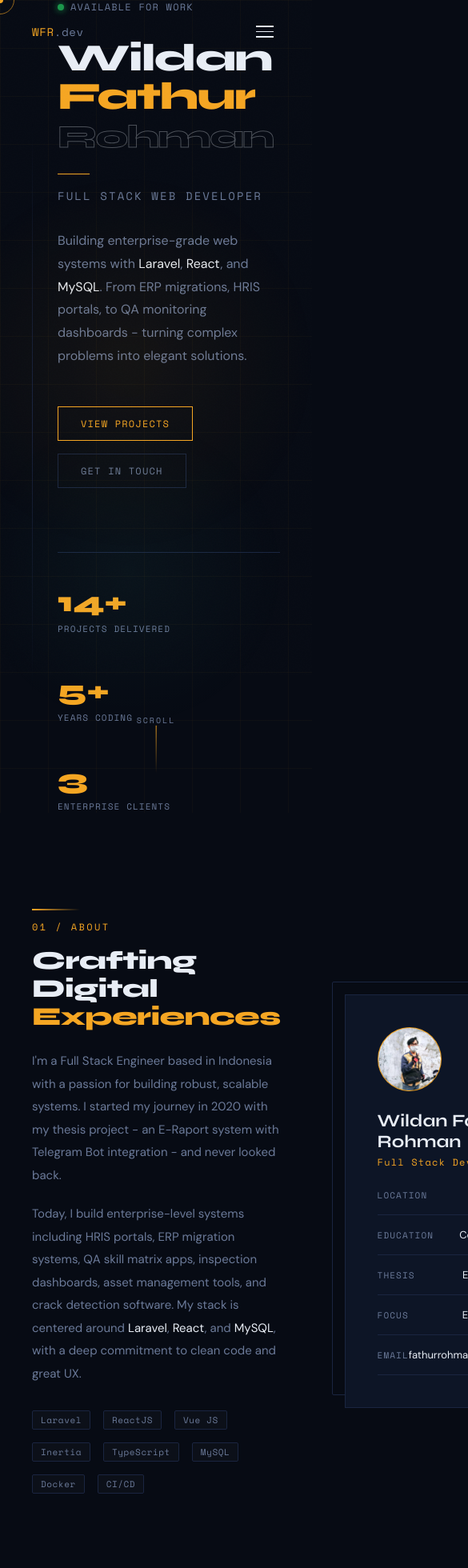
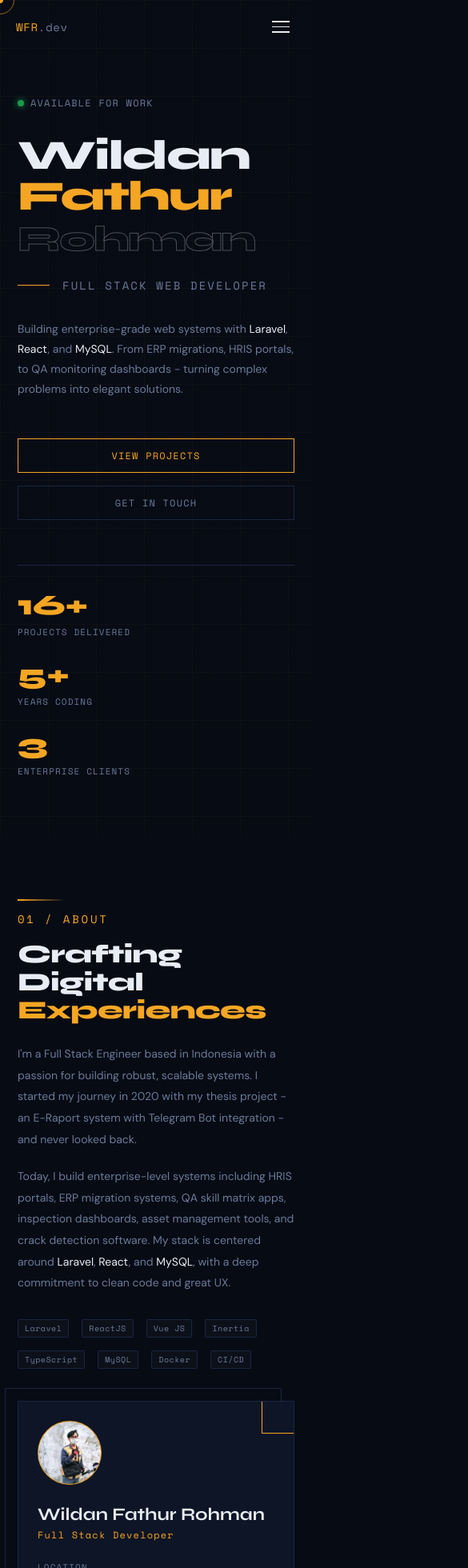
Before and after one commit to wildanfr19/wfr-dev, a Next.js app: page / in a window 390 px wide. Shown: the top 1960 px of the page at 80% size, 585 px wide, since content can reach past the window. Built offline with nearby package versions, Linux system fonts and the light colour scheme.

Commit message:
Improve mobile responsiveness

```diff
--- a/app/globals.css
+++ b/app/globals.css
@@ -137,3 +137,166 @@ body::before {
 @keyframes marquee { from { transform: translateX(0); } to { transform: translateX(-50%); } }
 .marquee-inner { animation: marquee 25s linear infinite; display: flex; width: max-content; }
 .marquee-inner:hover { animation-play-state: paused; }
+
+@media (pointer: coarse) {
+  body,
+  button,
+  a,
+  input,
+  textarea {
+    cursor: auto !important;
+  }
+
+  .cursor-dot,
+  .cursor-ring {
+    display: none !important;
+  }
+}
+
+@media (max-width: 900px) {
+  .site-nav {
+    padding: 18px 20px !important;
+  }
+
+  .desktop-nav {
+    display: none !important;
+  }
+
+  .mobile-menu-button {
+    display: block !important;
+    position: relative;
+    z-index: 101;
+  }
+
+  .mobile-menu {
+    height: 100dvh !important;
+    padding: 96px 24px 40px !important;
+  }
+
+  .hero-section {
+    min-height: auto !important;
+    padding: 120px 22px 72px !important;
+    align-items: flex-start !important;
+  }
+
+  .hero-content {
+    padding-left: 0 !important;
+  }
+
+  .hero-line,
+  .hero-glow,
+  .scroll-indicator {
+    display: none !important;
+  }
+
+  .hero-stats {
+    gap: 24px !important;
+    margin-top: 56px !important;
+    padding-top: 28px !important;
+  }
+
+  .hero-stats > div {
+    min-width: calc(50% - 12px);
+  }
+
+  .responsive-section {
+    padding: 80px 22px !important;
+  }
+
+  .two-column,
+  .project-grid {
+    grid-template-columns: 1fr !important;
+    gap: 40px !important;
+  }
+
+  .project-card,
+  .profile-card,
+  .contact-form {
+    padding: 24px !important;
+  }
+
+  .project-filters {
+    width: 100%;
+    overflow-x: auto;
+    flex-wrap: nowrap !important;
+    padding-bottom: 8px;
+    scrollbar-width: none;
+  }
+
+  .project-filters::-webkit-scrollbar {
+    display: none;
+  }
+
+  .project-filters button {
+    flex: 0 0 auto;
+  }
+
+  .skill-row,
+  .skill-label,
+  .contact-email,
+  .profile-row,
+  .footer-inner {
+    align-items: flex-start !important;
+  }
+
+  .skill-row,
+  .contact-email,
+  .profile-row,
+  .footer-inner {
+    flex-direction: column !important;
+  }
+
+  .skill-label {
+    flex-wrap: wrap;
+    gap: 8px !important;
+  }
+
+  .contact-email {
+    gap: 10px !important;
+    padding: 18px !important;
+  }
+
+  .contact-email > div {
+    width: 100%;
+  }
+
+  .contact-email div,
+  .profile-row span {
+    overflow-wrap: anywhere;
+  }
+
+  .site-footer {
+    padding: 32px 22px !important;
+  }
+}
+
+@media (max-width: 520px) {
+  .hero-section h1 {
+    font-size: 52px !important;
+    line-height: 0.98 !important;
+  }
+
+  .hero-section h1 span:last-child {
+    font-size: 44px !important;
+  }
+
+  .hero-section p,
+  .responsive-section p {
+    font-size: 14px !important;
+  }
+
+  .btn-primary,
+  .btn-secondary {
+    width: 100%;
+    text-align: center;
+  }
+
+  .hero-stats > div {
+    min-width: 100%;
+  }
+
+  .tag {
+    font-size: 10px;
+    padding: 3px 8px;
+  }
+}
--- a/components/About.tsx
+++ b/components/About.tsx
@@ -5,8 +5,8 @@ export default function About() {
   const [photoLoaded, setPhotoLoaded] = useState(true);
 
   return (
-    <section id="about" style={{ padding: '120px 40px', maxWidth: '1200px', margin: '0 auto', position: 'relative' }}>
-      <div style={{ display: 'grid', gridTemplateColumns: '1fr 1fr', gap: '80px', alignItems: 'center' }}>
+    <section id="about" className="responsive-section about-section" style={{ padding: '120px 40px', maxWidth: '1200px', margin: '0 auto', position: 'relative' }}>
+      <div className="two-column about-grid" style={{ display: 'grid', gridTemplateColumns: '1fr 1fr', gap: '80px', alignItems: 'center' }}>
 
         {/* Left - text */}
         <div>
@@ -47,7 +47,7 @@ export default function About() {
             pointerEvents: 'none',
           }} />
 
-          <div style={{
+          <div className="profile-card" style={{
             background: 'var(--surface)',
             border: '1px solid var(--border)',
             padding: '40px',
@@ -98,7 +98,7 @@ export default function About() {
                 { label: 'Focus', value: 'Enterprise Web Systems' },
                 { label: 'Email', value: 'fathurrohmanwildan136@gmail.com' },
               ].map(item => (
-                <div key={item.label} style={{
+                <div key={item.label} className="profile-row" style={{
                   display: 'flex', justifyContent: 'space-between', alignItems: 'center',
                   paddingBottom: '16px', borderBottom: '1px solid var(--border)',
                 }}>
--- a/components/Contact.tsx
+++ b/components/Contact.tsx
@@ -11,7 +11,7 @@ export default function Contact() {
   };
 
   return (
-    <section id="contact" style={{ padding: '120px 40px', background: 'var(--surface)', position: 'relative', overflow: 'hidden' }}>
+    <section id="contact" className="responsive-section" style={{ padding: '120px 40px', background: 'var(--surface)', position: 'relative', overflow: 'hidden' }}>
       {/* Background decorations */}
       <div style={{
         position: 'absolute', top: '-100px', right: '-100px',
@@ -34,7 +34,7 @@ export default function Contact() {
           04 / Contact
         </p>
 
-        <div style={{ display: 'grid', gridTemplateColumns: '1fr 1fr', gap: '80px', alignItems: 'start' }}>
+        <div className="two-column contact-grid" style={{ display: 'grid', gridTemplateColumns: '1fr 1fr', gap: '80px', alignItems: 'start' }}>
           {/* Left */}
           <div>
             <h2 className="font-display" style={{ fontSize: 'clamp(32px, 4vw, 64px)', fontWeight: 800, lineHeight: 1.0, letterSpacing: '-0.03em', marginBottom: '24px' }}>
@@ -49,6 +49,7 @@ export default function Contact() {
 
             {/* Email */}
             <div
+              className="contact-email"
               onClick={copyEmail}
               style={{
                 display: 'flex', alignItems: 'center', gap: '16px',
@@ -88,7 +89,7 @@ export default function Contact() {
           </div>
 
           {/* Right — form */}
-          <div style={{
+          <div className="contact-form" style={{
             background: 'var(--bg)',
             border: '1px solid var(--border)',
             padding: '40px',
--- a/components/Footer.tsx
+++ b/components/Footer.tsx
@@ -1,11 +1,11 @@
 export default function Footer() {
   return (
-    <footer style={{
+    <footer className="site-footer" style={{
       padding: '40px',
       borderTop: '1px solid var(--border)',
       background: 'var(--bg)',
     }}>
-      <div style={{
+      <div className="footer-inner" style={{
         maxWidth: '1200px', margin: '0 auto',
         display: 'flex', justifyContent: 'space-between', alignItems: 'center',
         flexWrap: 'wrap', gap: '16px',
--- a/components/Hero.tsx
+++ b/components/Hero.tsx
@@ -19,7 +19,7 @@ export default function Hero() {
   return (
     <section
       id="hero"
-      className="grid-bg"
+      className="grid-bg hero-section"
       style={{
         minHeight: '100vh',
         display: 'flex',
@@ -35,8 +35,8 @@ export default function Hero() {
         width: '500px', height: '500px',
         background: 'radial-gradient(circle, rgba(245,166,35,0.08) 0%, transparent 70%)',
         pointerEvents: 'none',
-      }} className="pulse-glow" />
-      <div style={{
+      }} className="pulse-glow hero-glow" />
+      <div className="hero-glow" style={{
         position: 'absolute', bottom: '10%', left: '-10%',
         width: '400px', height: '400px',
         background: 'radial-gradient(circle, rgba(100,255,218,0.04) 0%, transparent 70%)',
@@ -44,12 +44,12 @@ export default function Hero() {
       }} />
 
       {/* Vertical line decoration */}
-      <div style={{
+      <div className="hero-line" style={{
         position: 'absolute', left: '40px', top: '15%', bottom: '15%',
         width: '1px', background: 'linear-gradient(to bottom, transparent, var(--border), transparent)',
       }} />
 
-      <div style={{ maxWidth: '1200px', width: '100%', margin: '0 auto', paddingLeft: '32px' }}>
+      <div className="hero-content" style={{ maxWidth: '1200px', width: '100%', margin: '0 auto', paddingLeft: '32px' }}>
         {/* Status indicator */}
         <div style={{ display: 'flex', alignItems: 'center', gap: '8px', marginBottom: '32px' }}>
           <div style={{
@@ -113,13 +113,13 @@ export default function Hero() {
         </div>
 
         {/* Stats */}
-        <div style={{
+        <div className="hero-stats" style={{
           display: 'flex', gap: '48px', marginTop: '80px',
           paddingTop: '40px', borderTop: '1px solid var(--border)',
           flexWrap: 'wrap',
         }}>
           {[
-            { num: '14+', label: 'Projects Delivered' },
+            { num: '16+', label: 'Projects Delivered' },
             { num: '5+', label: 'Years Coding' },
             { num: '3', label: 'Enterprise Clients' },
           ].map(s => (
@@ -132,7 +132,7 @@ export default function Hero() {
       </div>
 
       {/* Scroll indicator */}
-      <div style={{
+      <div className="scroll-indicator" style={{
         position: 'absolute', bottom: '40px', left: '50%', transform: 'translateX(-50%)',
         display: 'flex', flexDirection: 'column', alignItems: 'center', gap: '8px',
       }}>
--- a/components/Nav.tsx
+++ b/components/Nav.tsx
@@ -20,6 +20,7 @@ export default function Nav() {
 
   return (
     <nav
+      className="site-nav"
       style={{
         position: 'fixed', top: 0, left: 0, right: 0, zIndex: 100,
         padding: scrolled ? '16px 40px' : '24px 40px',
@@ -35,7 +36,7 @@ export default function Nav() {
       </a>
 
       {/* Desktop nav */}
-      <div className="hidden md:flex" style={{ gap: '32px', alignItems: 'center' }}>
+      <div className="hidden md:flex desktop-nav" style={{ gap: '32px', alignItems: 'center' }}>
         {links.map(l => (
           <a key={l.href} href={l.href} className="nav-link hover-underline" style={{ textDecoration: 'none' }}>
             {l.label}
@@ -48,7 +49,7 @@ export default function Nav() {
 
       {/* Mobile hamburger */}
       <button
-        className="md:hidden"
+        className="md:hidden mobile-menu-button"
         onClick={() => setOpen(!open)}
         style={{ background: 'none', border: 'none', cursor: 'none', padding: '8px' }}
       >
@@ -61,7 +62,7 @@ export default function Nav() {
 
       {/* Mobile menu */}
       {open && (
-        <div style={{
+        <div className="mobile-menu" style={{
           position: 'fixed', top: 0, left: 0, right: 0, bottom: 0,
           background: 'rgba(7,11,20,0.98)', zIndex: 99,
           display: 'flex', flexDirection: 'column', alignItems: 'center', justifyContent: 'center', gap: '32px'
--- a/components/Projects.tsx
+++ b/components/Projects.tsx
@@ -172,7 +172,7 @@ export default function Projects() {
   const filtered = activeFilter === 'All' ? projects : projects.filter(p => p.category === activeFilter);
 
   return (
-    <section id="projects" style={{ padding: '120px 40px' }}>
+    <section id="projects" className="responsive-section" style={{ padding: '120px 40px' }}>
       <div style={{ maxWidth: '1200px', margin: '0 auto' }}>
         <div className="section-line" />
         <p className="font-mono" style={{ fontSize: '12px', color: 'var(--accent)', letterSpacing: '0.2em', marginBottom: '16px', textTransform: 'uppercase' }}>
@@ -183,7 +183,7 @@ export default function Projects() {
             Selected<br />
             <span style={{ color: 'var(--accent)' }}>Work</span>
           </h2>
-          <div style={{ display: 'flex', gap: '8px', flexWrap: 'wrap' }}>
+          <div className="project-filters" style={{ display: 'flex', gap: '8px', flexWrap: 'wrap' }}>
             {['All', 'Enterprise', 'ERP Migration', 'HRIS', 'QA Systems', 'Manufacturing Monitoring', 'Asset Management', 'Security Monitoring'].map(f => (
               <button
                 key={f}
@@ -204,7 +204,7 @@ export default function Projects() {
         </div>
 
         {/* Project grid */}
-        <div style={{ display: 'grid', gridTemplateColumns: 'repeat(auto-fill, minmax(340px, 1fr))', gap: '24px' }}>
+        <div className="project-grid" style={{ display: 'grid', gridTemplateColumns: 'repeat(auto-fill, minmax(340px, 1fr))', gap: '24px' }}>
           {filtered.map((p, i) => (
             <div key={p.id} className="project-card" style={{ padding: '32px', borderRadius: '2px', opacity: 0, animation: `fadeIn 0.5s ease ${i * 0.1}s forwards` }}
               onAnimationEnd={(e) => { (e.target as HTMLElement).style.opacity = '1'; }}
--- a/components/Skills.tsx
+++ b/components/Skills.tsx
@@ -45,8 +45,8 @@ function SkillBar({ name, level, category, delay }: { name: string; level: numbe
 
   return (
     <div ref={barRef} style={{ marginBottom: '20px' }}>
-      <div style={{ display: 'flex', justifyContent: 'space-between', alignItems: 'center', marginBottom: '8px' }}>
-        <div style={{ display: 'flex', alignItems: 'center', gap: '12px' }}>
+      <div className="skill-row" style={{ display: 'flex', justifyContent: 'space-between', alignItems: 'center', marginBottom: '8px' }}>
+        <div className="skill-label" style={{ display: 'flex', alignItems: 'center', gap: '12px' }}>
           <span style={{ fontSize: '14px', color: 'var(--text)', fontWeight: 500 }}>{name}</span>
           <span className="tag" style={{ fontSize: '10px' }}>{category}</span>
         </div>
@@ -76,7 +76,7 @@ function SkillBar({ name, level, category, delay }: { name: string; level: numbe
 
 export default function Skills() {
   return (
-    <section id="skills" style={{ padding: '120px 40px', background: 'var(--surface)', position: 'relative' }}>
+    <section id="skills" className="responsive-section" style={{ padding: '120px 40px', background: 'var(--surface)', position: 'relative' }}>
       <div style={{ maxWidth: '1200px', margin: '0 auto' }}>
         <div className="section-line" />
         <p className="font-mono" style={{ fontSize: '12px', color: 'var(--accent)', letterSpacing: '0.2em', marginBottom: '16px', textTransform: 'uppercase' }}>
@@ -87,7 +87,7 @@ export default function Skills() {
           <span style={{ color: 'var(--accent)' }}>Technologies</span>
         </h2>
 
-        <div style={{ display: 'grid', gridTemplateColumns: '1fr 1fr', gap: '80px' }}>
+        <div className="two-column skills-grid" style={{ display: 'grid', gridTemplateColumns: '1fr 1fr', gap: '80px' }}>
           {/* Skill bars */}
           <div>
             <h3 className="font-mono" style={{ fontSize: '12px', color: 'var(--muted)', letterSpacing: '0.15em', textTransform: 'uppercase', marginBottom: '32px' }}>
```
